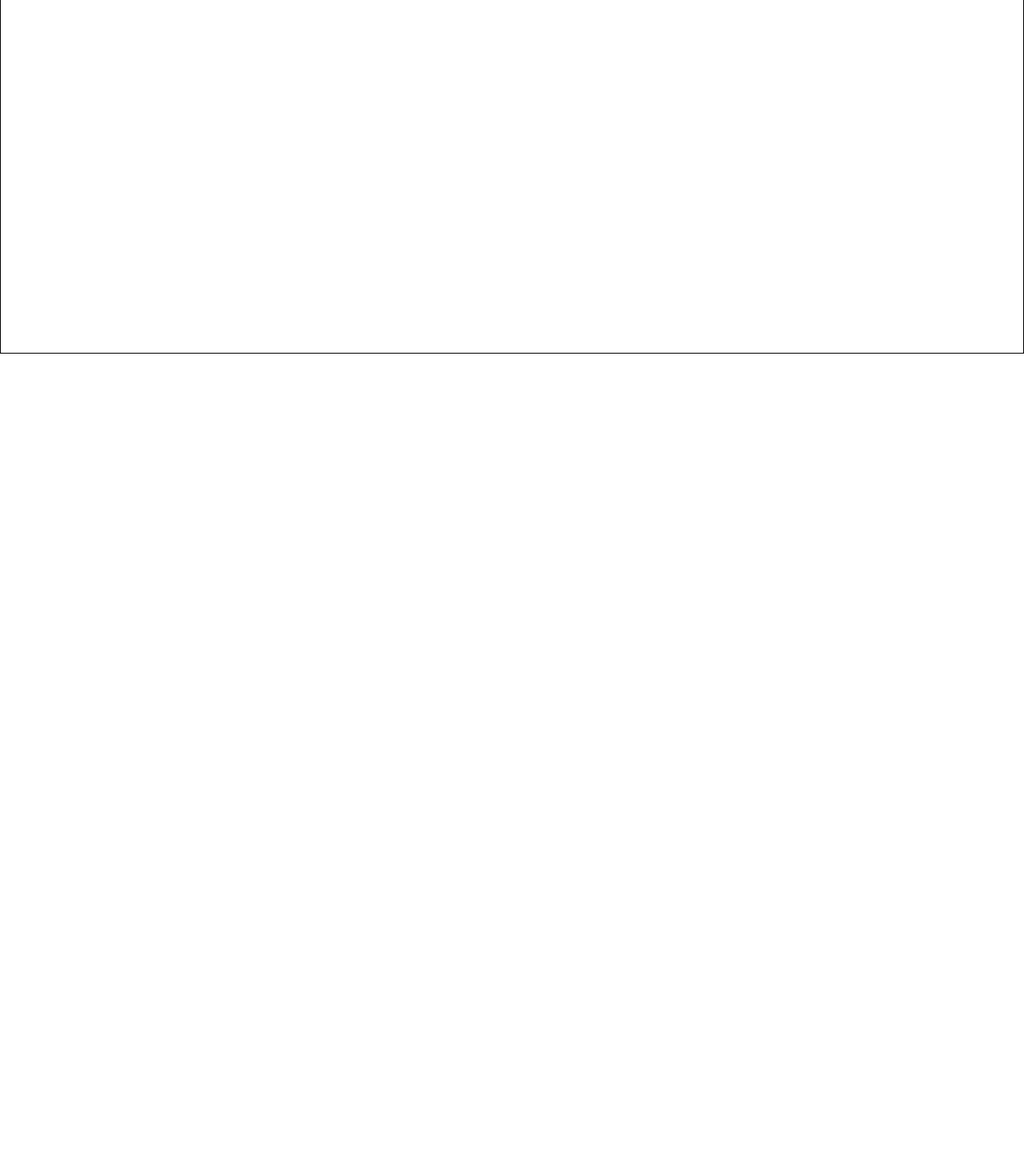
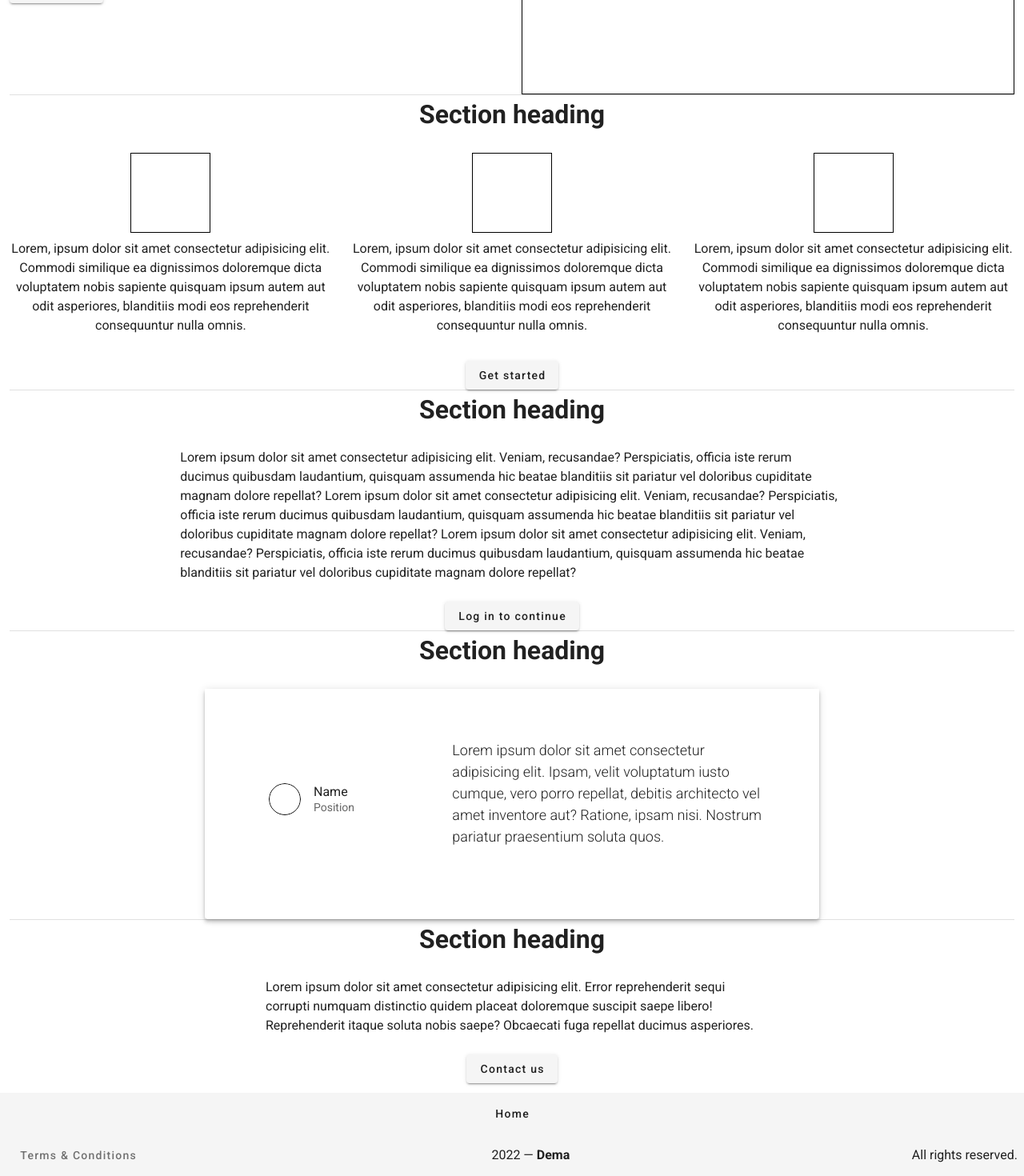
Before and after one commit to silasjimmy/dema-planner, a Vue app: page /home in a window 1280 px wide. Shown: the part 358-1828 px from the top of the page at 80% size. Before the commit the page ends 800 px from the top, so only its background shows below. Built offline with nearby package versions, Linux system fonts and the light colour scheme.

Commit message:
refactor: create home view layout

```diff
--- a/src/App.vue
+++ b/src/App.vue
@@ -7,16 +7,27 @@
 
       <v-spacer></v-spacer>
 
-      <v-btn plain link class="text-none" to="/home">Home</v-btn>
-      <v-btn plain link class="text-none" to="/sign-in">Log in</v-btn>
-      <v-btn plain link class="text-none" to="/sign-up">Sign up</v-btn>
+      <v-btn plain rounded link class="text-none" to="/home">Home</v-btn>
+      <v-btn plain rounded link class="text-none" to="/sign-in">Log in</v-btn>
+      <v-btn plain rounded link class="text-none" to="/sign-up">Sign up</v-btn>
     </v-app-bar>
 
-    <v-main class="b">
-      <v-container fluid>
-        <router-view />
-      </v-container>
+    <v-main>
+      <router-view />
     </v-main>
+
+    <v-footer app absolute padless>
+      <v-row justify="center" align="center" no-gutters>
+        <v-btn text rounded class="my-2 text-none"> Home </v-btn>
+        <v-col class="pa-2 d-flex align-center" cols="12">
+          <v-btn link plain class="text-none">Terms & Conditions</v-btn>
+          <v-spacer></v-spacer>
+          <span>{{ new Date().getFullYear() }} — <strong>Dema</strong></span>
+          <v-spacer></v-spacer>
+          <span>All rights reserved.</span>
+        </v-col>
+      </v-row>
+    </v-footer>
   </v-app>
 </template>
 
--- a/src/components/Home.vue
+++ b/src/components/Home.vue
@@ -1,5 +1,149 @@
 <template>
-  <h1 class="text-h5 my-4 text-center">Welcome to Dema!</h1>
+  <v-container fluid>
+    <v-row align="center">
+      <v-col cols="6">
+        <div>
+          <h1>Some large heading</h1>
+          <p class="my-2">
+            Lorem ipsum dolor sit amet consectetur adipisicing elit. Perferendis
+            in magnam doloremque dignissimos vel. Tenetur accusamus nisi eaque.
+            Ratione ipsum animi placeat voluptatibus voluptas voluptatum dicta
+            aliquam minima labore ex?
+          </p>
+          <v-btn class="text-none">Learn more</v-btn>
+        </div>
+      </v-col>
+      <v-col cols="6">
+        <v-img class="b" height="400px"></v-img>
+      </v-col>
+    </v-row>
+    <v-divider></v-divider>
+    <v-row>
+      <v-col cols="12">
+        <h1 class="text-center">Section heading</h1>
+      </v-col>
+      <v-col cols="4">
+        <div class="d-flex flex-column align-center">
+          <v-img class="b" height="100px" width="100px"></v-img>
+          <p class="my-2 text-center">
+            Lorem, ipsum dolor sit amet consectetur adipisicing elit. Commodi
+            similique ea dignissimos doloremque dicta voluptatem nobis sapiente
+            quisquam ipsum autem aut odit asperiores, blanditiis modi eos
+            reprehenderit consequuntur nulla omnis.
+          </p>
+        </div>
+      </v-col>
+      <v-col cols="4">
+        <div class="d-flex flex-column align-center">
+          <v-img class="b" height="100px" width="100px"></v-img>
+          <p class="my-2 text-center">
+            Lorem, ipsum dolor sit amet consectetur adipisicing elit. Commodi
+            similique ea dignissimos doloremque dicta voluptatem nobis sapiente
+            quisquam ipsum autem aut odit asperiores, blanditiis modi eos
+            reprehenderit consequuntur nulla omnis.
+          </p>
+        </div>
+      </v-col>
+      <v-col cols="4">
+        <div class="d-flex flex-column align-center">
+          <v-img class="b" height="100px" width="100px"></v-img>
+          <p class="my-2 text-center">
+            Lorem, ipsum dolor sit amet consectetur adipisicing elit. Commodi
+            similique ea dignissimos doloremque dicta voluptatem nobis sapiente
+            quisquam ipsum autem aut odit asperiores, blanditiis modi eos
+            reprehenderit consequuntur nulla omnis.
+          </p>
+        </div>
+      </v-col>
+      <v-col cols="12" class="text-center">
+        <v-btn class="text-none">Get started</v-btn>
+      </v-col>
+    </v-row>
+    <v-divider></v-divider>
+    <v-row>
+      <v-col cols="12">
+        <h1 class="text-center">Section heading</h1>
+      </v-col>
+      <v-col cols="8" class="mx-auto">
+        <p class="my-0">
+          Lorem ipsum dolor sit amet consectetur adipisicing elit. Veniam,
+          recusandae? Perspiciatis, officia iste rerum ducimus quibusdam
+          laudantium, quisquam assumenda hic beatae blanditiis sit pariatur vel
+          doloribus cupiditate magnam dolore repellat? Lorem ipsum dolor sit
+          amet consectetur adipisicing elit. Veniam, recusandae? Perspiciatis,
+          officia iste rerum ducimus quibusdam laudantium, quisquam assumenda
+          hic beatae blanditiis sit pariatur vel doloribus cupiditate magnam
+          dolore repellat? Lorem ipsum dolor sit amet consectetur adipisicing
+          elit. Veniam, recusandae? Perspiciatis, officia iste rerum ducimus
+          quibusdam laudantium, quisquam assumenda hic beatae blanditiis sit
+          pariatur vel doloribus cupiditate magnam dolore repellat?
+        </p>
+      </v-col>
+      <v-col cols="12" class="text-center">
+        <v-btn class="text-none">Log in to continue</v-btn>
+      </v-col>
+    </v-row>
+    <v-divider></v-divider>
+    <v-row>
+      <v-col cols="12">
+        <h1 class="text-center">Section heading</h1>
+      </v-col>
+      <v-col cols="12">
+        <v-sheet elevation="4" width="60vw" class="mx-auto">
+          <v-window show-arrows show-arrows-on-hover>
+            <v-window-item>
+              <v-card height="300px">
+                <v-row
+                  class="fill-height px-16"
+                  align="center"
+                  justify="center"
+                >
+                  <v-col cols="4">
+                    <v-list class="transparent">
+                      <v-list-item>
+                        <v-list-item-avatar>
+                          <v-img class="b"></v-img>
+                        </v-list-item-avatar>
+                        <v-list-item-content>
+                          <v-list-item-title>Name</v-list-item-title>
+                          <v-list-item-subtitle>Position</v-list-item-subtitle>
+                        </v-list-item-content>
+                      </v-list-item>
+                    </v-list>
+                  </v-col>
+                  <v-col cols="8">
+                    <p class="blockquote">
+                      Lorem ipsum dolor sit amet consectetur adipisicing elit.
+                      Ipsam, velit voluptatum iusto cumque, vero porro repellat,
+                      debitis architecto vel amet inventore aut? Ratione, ipsam
+                      nisi. Nostrum pariatur praesentium soluta quos.
+                    </p>
+                  </v-col>
+                </v-row>
+              </v-card>
+            </v-window-item>
+          </v-window>
+        </v-sheet>
+      </v-col>
+    </v-row>
+    <v-divider></v-divider>
+    <v-row>
+      <v-col cols="12">
+        <h1 class="text-center">Section heading</h1>
+      </v-col>
+      <v-col cols="6" class="mx-auto">
+        <p class="my-0">
+          Lorem ipsum dolor sit amet consectetur adipisicing elit. Error
+          reprehenderit sequi corrupti numquam distinctio quidem placeat
+          doloremque suscipit saepe libero! Reprehenderit itaque soluta nobis
+          saepe? Obcaecati fuga repellat ducimus asperiores.
+        </p>
+      </v-col>
+      <v-col cols="12" class="text-center">
+        <v-btn class="text-none">Contact us</v-btn>
+      </v-col>
+    </v-row>
+  </v-container>
 </template>
 
 <script>
--- a/src/components/SignIn.vue
+++ b/src/components/SignIn.vue
@@ -1,5 +1,5 @@
 <template>
-  <v-row class="text-center b">
+  <v-row align="center" class="text-center fill-height">
     <v-col cols="4" class="mx-auto">
       <h1 class="text-h4 my-4">Welcome back!</h1>
       <v-text-field
--- a/src/components/SignUp.vue
+++ b/src/components/SignUp.vue
@@ -1,5 +1,5 @@
 <template>
-  <v-row class="text-center b">
+  <v-row align="center" class="text-center fill-height">
     <v-col cols="4" class="mx-auto">
       <h1 class="text-h4 my-4">Get started...</h1>
       <v-text-field
```
